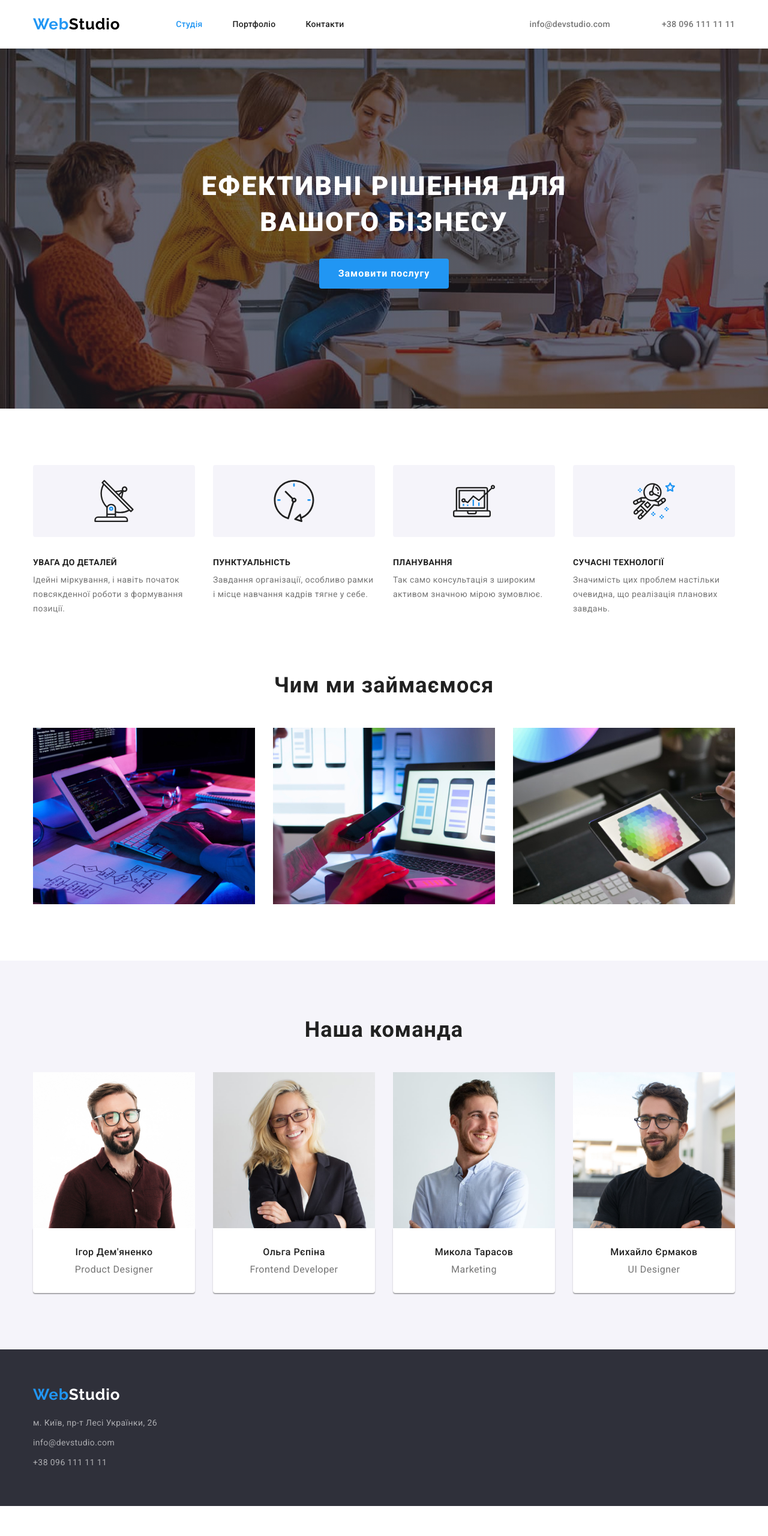
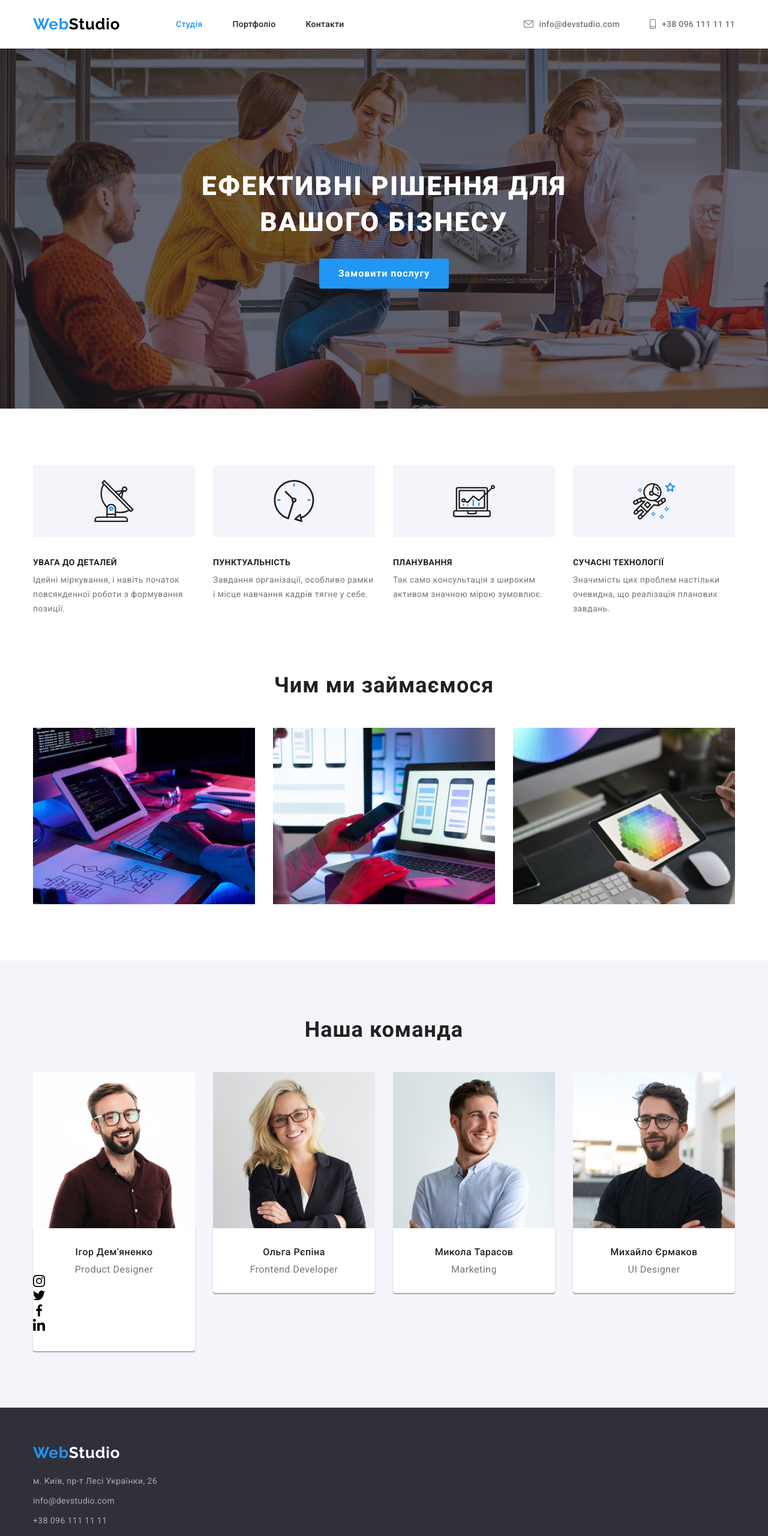
Before and after one commit to NovikovaTetiana/goit-markup-hw-04, a plain HTML site: page index.html in a window 1280 px wide. Shown: the whole page at 60% size. Before the commit the page ends 2510 px from the top, so only its background shows below. Drawn offline with nearby package versions, Linux system fonts and the light colour scheme.

Commit message:
header, feachures

```diff
--- a/css/style.css
+++ b/css/style.css
@@ -120,14 +120,13 @@ body {
 }
 
 .header-icon {
-    fill: currentColor;
+    fill: var(--secondary-color-text);
 }
 
 .header-icon:hover,
 .header-icon:focus {
     fill: var(--accent-color);
 }
-
 
 .header-list-link {
     display: block;
@@ -145,7 +144,6 @@ body {
 .header-list-link:focus {
     color: var(--accent-color);
 }
-
 
 /* __________HERO___________ */
 .hero {
--- a/index.html
+++ b/index.html
@@ -33,18 +33,16 @@
             </nav>
             <ul class="header-list list main-nav">
                 <li class="header-item">
-                    <a class="header-list-link link" href="mailto:info@devstudio.com"> <svg width="16" height="12">
-                            <use class="header-icon" href="./images/icons.svg/symbol-defs.svg#icon-email"></use>
-                        </svg>info@devstudio.com</a>
+                    <svg class="header-icon" width="16" height="12">
+                        <use href="./images/icons.svg/symbol-defs.svg#icon-email"></use>
+                    </svg>
+                    <a class="header-list-link link" href="mailto:info@devstudio.com">info@devstudio.com</a>
                 </li>
                 <li class="header-item">
                     <svg class="header-icon" width="10" height="16">
                         <use href="./images/icons.svg/symbol-defs.svg#icon-smartphone"></use>
                     </svg>
-                    <a class=" header-list-link link" href="tel:+380961111111 "> <svg class="header-icon" width="16"
-                            height="12">
-                            <use href="./images/icons.svg/symbol-defs.svg#icon-email"></use>
-                        </svg>+38 096 111 11 11</a>
+                    <a class=" header-list-link link" href="tel:+380961111111 "> +38 096 111 11 11</a>
                 </li>
             </ul>
         </div>
@@ -114,7 +112,32 @@
                         <div class="team-card">
                             <h3 class="team-heading">Ігор Дем'яненко</h3>
                             <p class="team-text" lang="en">Product Designer</p>
+                            <ul class="list">
+                                <li>
+                                    <a href="#" target="_blank" rel="noreferrer noopener">
+                                        <svg width="20" height="20">
+                                            <use href="./images/icons.svg/symbol-defs.svg#icon-instagram"></use>
+                                        </svg>
+                                    </a>
+                                </li>
+                                <li> <a href="#" target="_blank" rel="noreferrer noopener">
+                                        <svg width="20" height="20">
+                                            <use href="./images/icons.svg/symbol-defs.svg#icon-twitter"></use>
+                                        </svg>
+                                    </a><a href=""></a></li>
+                                <li> <a href="#" target="_blank" rel="noreferrer noopener">
+                                        <svg width="20" height="20">
+                                            <use href="./images/icons.svg/symbol-defs.svg#icon-facebook"></use>
+                                        </svg>
+                                    </a><a href=""></a></li>
+                                <li> <a href="#" target="_blank" rel="noreferrer noopener">
+                                        <svg width="20" height="20">
+                                            <use href="./images/icons.svg/symbol-defs.svg#icon-linkedin"></use>
+                                        </svg>
+                                    </a></li>
+                            </ul>
                         </div>
+
                     </li>
                     <li class="team-item">
                         <img class="team-img" src="./images/team/olga-repina.jpg" alt="Ольга Рєпіна" width="270"
```
Also changed, not shown: images/icons.svg/symbol-defs.svg (added).
